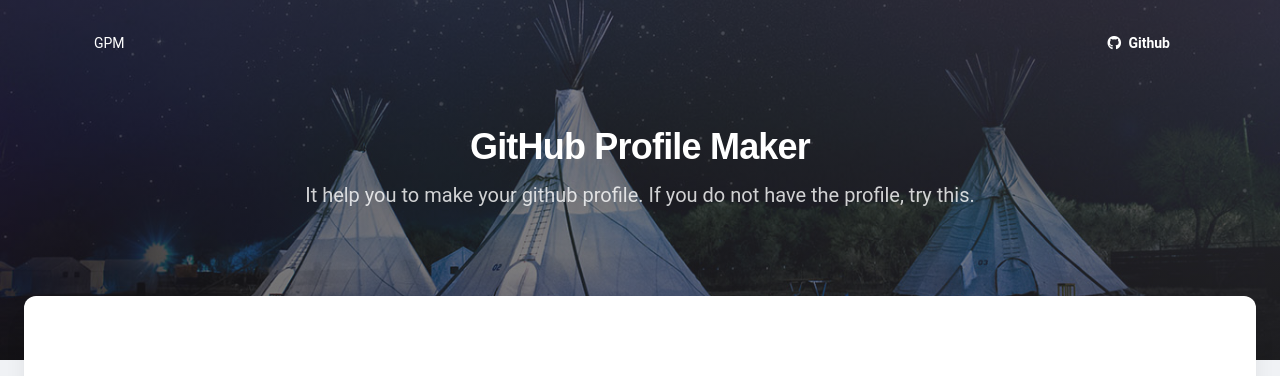
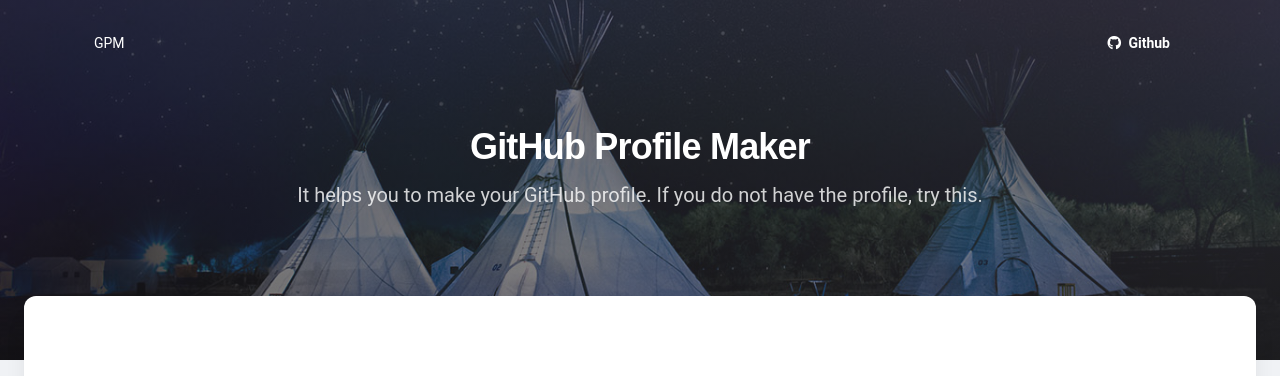
Before and after one commit to sanggi-wjg/gpm, a Python web app: template templates/index.html in a window 1280 px wide. Shown: the top 376 px of the page. Run offline with Jinja, Linux system fonts and the light colour scheme; the template is opened without the code that fills it, so the values that code supplies are empty; some libraries are stand-ins or nearby versions.

Commit message:
Docs : Markdown 수정 (#8)
- How to use own yourself
- App Screenshot

```diff
--- a/templates/fragments/header.html
+++ b/templates/fragments/header.html
@@ -38,8 +38,8 @@
             <div class="row justify-content-center">
                 <div class="col-lg-8 text-center mx-auto my-auto">
                     <h2 class="text-white">GitHub Profile Maker</h2>
-                    <p class="lead mb-4 text-white opacity-8">It help you to make your github profile.
-                        If you do not have the profile, try this.</p>
+                    <p class="lead mb-4 text-white opacity-8">It helps you to make your GitHub profile. If you do not
+                        have the profile, try this.</p>
                 </div>
             </div>
         </div>
```
Also changed, not shown: README.md, media/intro.png (added), 1 other file.
